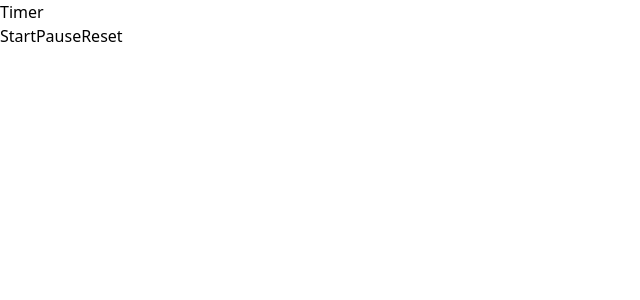
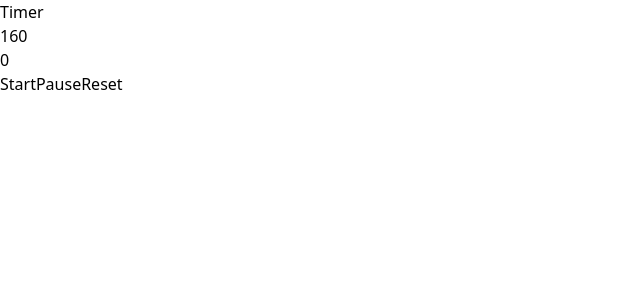
Before and after one commit to SKom2/react-timer, a React (Vite) app: page / in a window 1280 px wide. Shown: the top 300 px of the page, without its empty margins (0-640 px from the left). Built offline with nearby package versions, Linux system fonts and the light colour scheme.

Commit message:
feat: timer refactoring

```diff
--- a/src/components/TimerDisplay.tsx
+++ b/src/components/TimerDisplay.tsx
@@ -1,17 +1,37 @@
 import {useTimer} from "../context/TimerContext.tsx";
-import {useEffect} from "react";
+import {useEffect, useRef, useState} from "react";
+
 
 const TimerDisplay = () => {
-    const { elapsedTime, endTime, title } = useTimer()
+    const { elapsedTime, endTime, delay, title, isAnimationStarted, isAnimationPaused } = useTimer()
+
+    const [endTimeState, setEndTimeState] = useState(endTime * delay);
+    const [elapsedTimeState, setElapsedTimeState] = useState(elapsedTime * delay);
+
+    const intervalId = useRef<ReturnType<typeof setInterval>>();
 
     useEffect(() => {
-        console.log(elapsedTime)
-        console.log(endTime)
-    }, [elapsedTime, endTime])
+        if (isAnimationStarted && !isAnimationPaused) {
+            intervalId.current = setInterval(() => {
+                setEndTimeState((endTime) => endTime - delay);
+                setElapsedTimeState((elapsedTime) => elapsedTime + delay);
+            }, delay);
+        } else  {
+            clearInterval(intervalId.current)
+            if (!isAnimationStarted) {
+                setElapsedTimeState(elapsedTime * delay);
+                setEndTimeState(endTime * delay);
+            }
+        }
+
+        return () => clearInterval(intervalId.current);
+    }, [isAnimationStarted, isAnimationPaused]);
 
     return (
         <div>
             <h1>{title}</h1>
+            <p>{endTimeState / delay}</p>
+            <p>{elapsedTimeState / delay}</p>
         </div>
     );
 };
--- a/src/context/TimerContext.tsx
+++ b/src/context/TimerContext.tsx
@@ -1,4 +1,4 @@
-import {createContext, FC, ReactNode, useContext, useRef, useState} from "react";
+import {createContext, FC, ReactNode, useContext, useState} from "react";
 
 const DELAY = 1000;
 
@@ -12,7 +12,13 @@ interface TimerContextProviderProps extends TimerProps {
     children: ReactNode;
 }
 
-interface TimerContextProps extends TimerProps {
+interface TimerContextProps {
+    title: string;
+    endTime: number;
+    elapsedTime: number;
+    delay: number;
+    isAnimationStarted: boolean;
+    isAnimationPaused: boolean;
     onStart: () => void;
     onPause: () => void;
     onReset: () => void;
@@ -22,47 +28,50 @@ const TimerContext = createContext<TimerContextProps>({
     title: '',
     endTime: 0,
     elapsedTime: 0,
+    delay: DELAY,
+    isAnimationStarted: false,
+    isAnimationPaused: false,
     onStart: () => {},
     onPause: () => {},
     onReset: () => {},
-})
+});
 
 export const TimerContextProvider: FC<TimerContextProviderProps> = ({ title, endTime, elapsedTime = 0, children }) => {
-    const [endTimeState, setEndTimeState] = useState(endTime * DELAY)
-    const [elapsedTimeState, setElapsedTimeState] = useState(elapsedTime  * DELAY)
-
-    const intervalId = useRef<ReturnType<typeof setInterval>>();
+    const [isAnimationStarted, setIsAnimationStarted] = useState(false)
+    const [isAnimationPaused, setIsAnimationPaused] = useState(true)
 
     const onStart = () => {
-        intervalId.current = setInterval(() => {
-            setEndTimeState((endTime) => endTime - DELAY)
-            setElapsedTimeState((elapsedTime) => elapsedTime + DELAY)
-        }, DELAY)
+        setIsAnimationStarted(true)
+        setIsAnimationPaused(false)
     }
 
-    const onPause = () => clearInterval(intervalId.current)
+    const onPause = () => {
+        setIsAnimationPaused(true)
+    }
 
     const onReset = () => {
-        setElapsedTimeState(elapsedTime * DELAY)
-        setEndTimeState(endTime * DELAY)
-        clearInterval(intervalId.current)
+        setIsAnimationStarted(false)
+        setIsAnimationPaused(true)
     }
 
-    const context = {
+    const contextValue = {
         title,
-        endTime: endTimeState / DELAY,
-        elapsedTime: elapsedTimeState / DELAY,
+        endTime,
+        elapsedTime,
+        delay: DELAY,
+        isAnimationStarted,
+        isAnimationPaused,
         onStart,
         onPause,
-        onReset
+        onReset,
     }
 
     return (
-        <TimerContext.Provider value={context}>
+        <TimerContext.Provider value={contextValue}>
             {children}
         </TimerContext.Provider>
-    )
-}
+    );
+};
 
 export const useTimer = () => {
     const context = useContext(TimerContext);
@@ -72,4 +81,4 @@ export const useTimer = () => {
     }
 
     return context;
-}
+};
```
